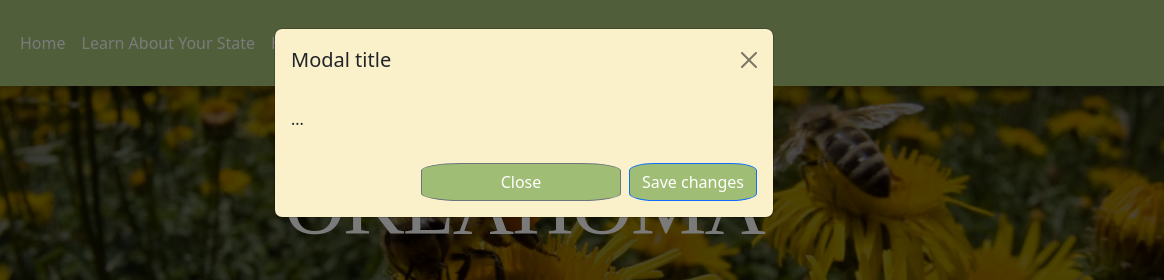
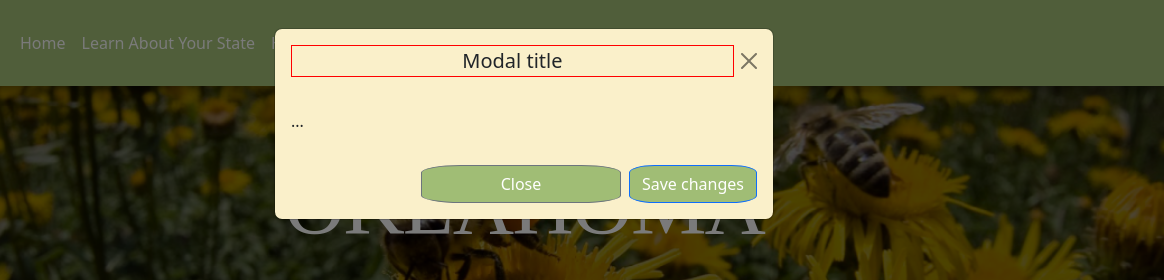
Before and after one commit to michaellgans/garden_of_dreams, a plain HTML site: page pages/garden.html in a window 1280 px wide. Both pictures are taken after a click on the button "Your Basket". Shown: the top 280 px of the page, 116-1280 px from the left. Drawn offline with nearby package versions, Linux system fonts and the light colour scheme; a web font is replaced by a local one.

```diff
--- a/pages/garden.html
+++ b/pages/garden.html
@@ -114,7 +114,7 @@
         <div class="modal-dialog">
           <div class="modal-content">
             <div class="modal-header">
-              <h1 class="modal-title fs-5" id="exampleModalLabel">Modal title</h1>
+              <h1 class="modal-title fs-5 basket-title" id="exampleModalLabel">Modal title</h1>
               <button type="button" class="btn-close" data-bs-dismiss="modal" aria-label="Close"></button>
             </div>
             <div class="modal-body">
--- a/static/styles/stylesGarden.css
+++ b/static/styles/stylesGarden.css
@@ -149,11 +149,7 @@
 	height: auto;
 }
 
-
-
-
 /* State Section */
-
 .state-section {
     background-color: whitesmoke;
     height: 260px;
@@ -209,11 +205,14 @@
 	color: var(--dark-green);
 }
 
-/* .modal-footer {
-	background-color: var(--emerald);
-} */
-
 .modal-footer button {
 	background-color: var(--emerald);
 	border-radius: 20%;
 }
+
+/* Modal Basket */
+.basket-title {
+    text-align: center;
+    border: solid 1px red;
+    width: 100%;
+}
```
